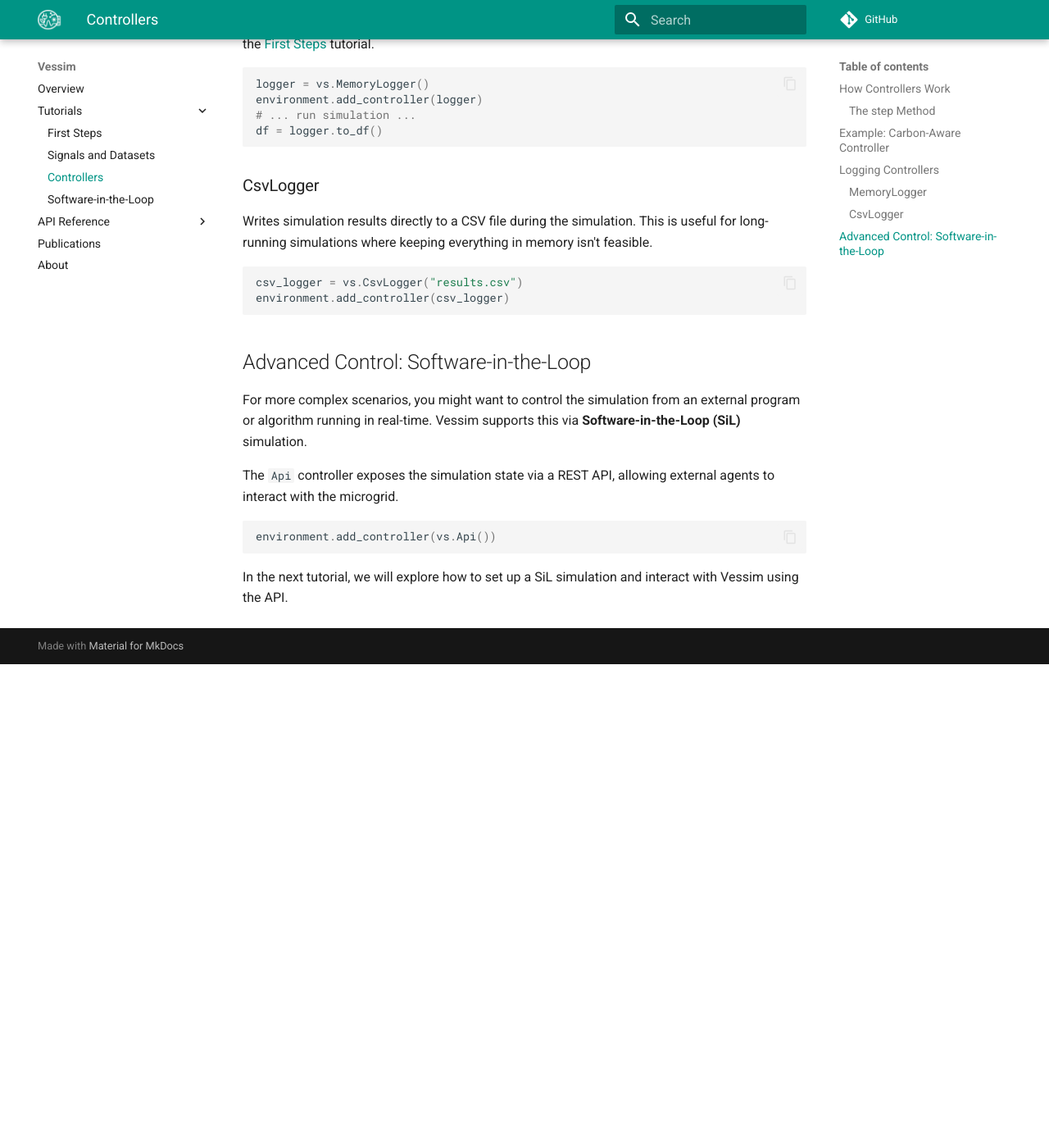
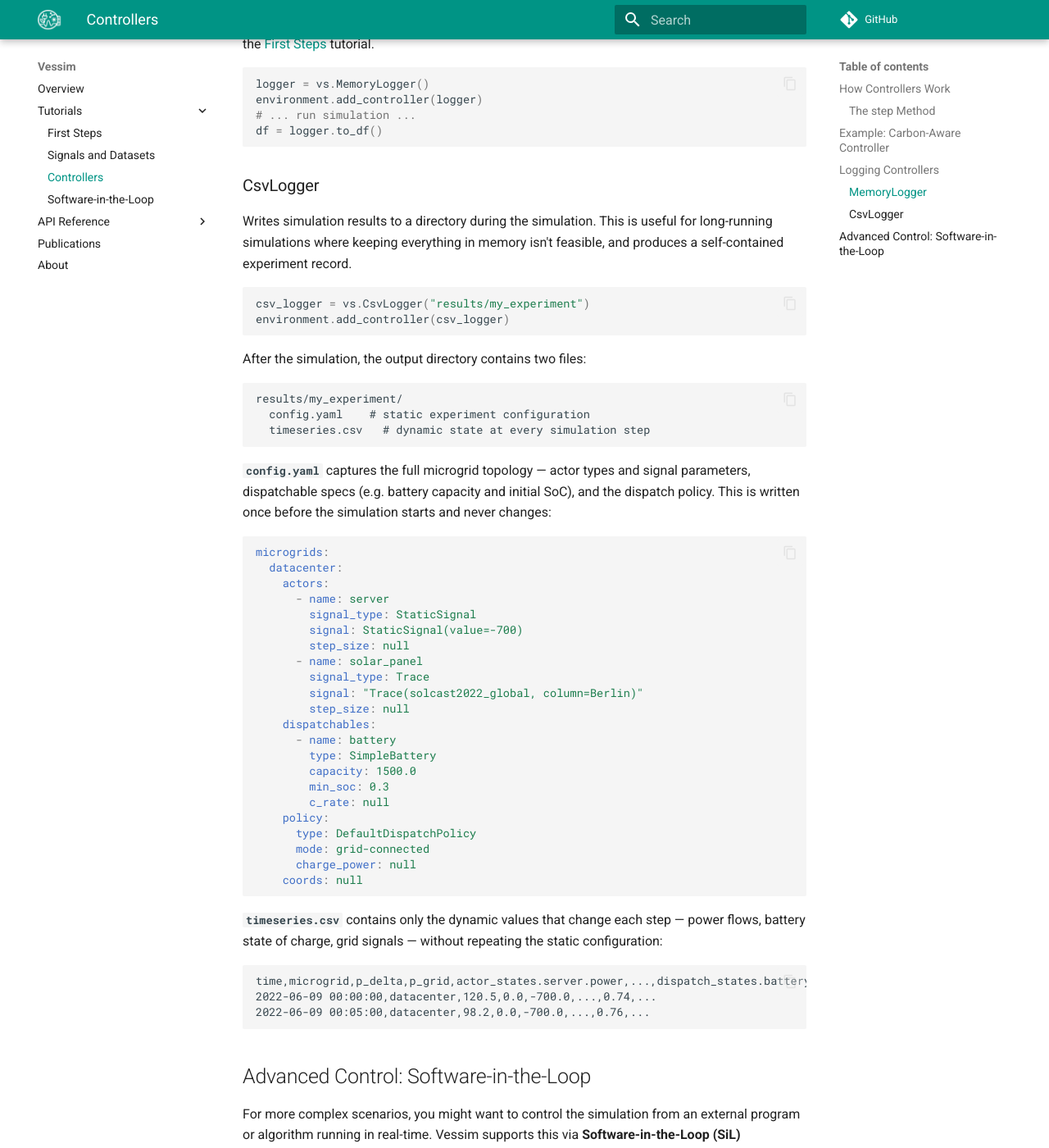
Before and after one commit to dos-group/vessim, an MkDocs documentation site: the page built from docs/tutorials/3_controller.md, in a window 1280 px wide and 1400 px high, scrolled down 2263 px. Shown: the whole window at 82% size. Built offline with MkDocs 1.6.1 and Material for MkDocs 9.7.7, drawn with Linux system fonts in a browser that asks for light colours; comment, search, counter and statistics services are not loaded; before the commit the page ends 3073 px from its top, so only the background shows below that.

Commit message:
CsvLogger now writes a config.yaml with static information about the run.

````diff
--- a/docs/tutorials/3_controller.md
+++ b/docs/tutorials/3_controller.md
@@ -101,11 +101,54 @@
 ```
 
 ### CsvLogger
-Writes simulation results directly to a CSV file during the simulation. This is useful for long-running simulations where keeping everything in memory isn't feasible.
+Writes simulation results to a directory during the simulation. This is useful for long-running simulations where keeping everything in memory isn't feasible, and produces a self-contained experiment record.
 
 ```python
-csv_logger = vs.CsvLogger("results.csv")
+csv_logger = vs.CsvLogger("results/my_experiment")
 environment.add_controller(csv_logger)
+```
+
+After the simulation, the output directory contains two files:
+
+```
+results/my_experiment/
+  config.yaml    # static experiment configuration
+  timeseries.csv   # dynamic state at every simulation step
+```
+
+**`config.yaml`** captures the full microgrid topology — actor types and signal parameters, dispatchable specs (e.g. battery capacity and initial SoC), and the dispatch policy. This is written once before the simulation starts and never changes:
+
+```yaml
+microgrids:
+  datacenter:
+    actors:
+      - name: server
+        signal_type: StaticSignal
+        signal: StaticSignal(value=-700)
+        step_size: null
+      - name: solar_panel
+        signal_type: Trace
+        signal: "Trace(solcast2022_global, column=Berlin)"
+        step_size: null
+    dispatchables:
+      - name: battery
+        type: SimpleBattery
+        capacity: 1500.0
+        min_soc: 0.3
+        c_rate: null
+    policy:
+      type: DefaultDispatchPolicy
+      mode: grid-connected
+      charge_power: null
+    coords: null
+```
+
+**`timeseries.csv`** contains only the dynamic values that change each step — power flows, battery state of charge, grid signals — without repeating the static configuration:
+
+```
+time,microgrid,p_delta,p_grid,actor_states.server.power,...,dispatch_states.battery.soc,...
+2022-06-09 00:00:00,datacenter,120.5,0.0,-700.0,...,0.74,...
+2022-06-09 00:05:00,datacenter,98.2,0.0,-700.0,...,0.76,...
 ```
 
 ## Advanced Control: Software-in-the-Loop
--- a/pyproject.toml
+++ b/pyproject.toml
@@ -36,6 +36,7 @@
     "loguru>=0.6.0",
     "docopt-ng>=0.9.0",  # mosaik-api-v3 depends on an outdated version of docopt, doctopt-ng is a maintained fork
     "plotly>=5.0.0",
+    "pyyaml>=6.0.0",
 ]
 
 [project.optional-dependencies]
````
Also changed, not shown: README.md (+1 -3 lines), docs/index.md (+1 -1 lines), 4 other files.
